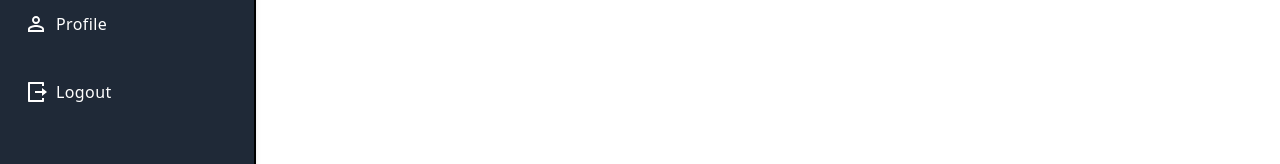
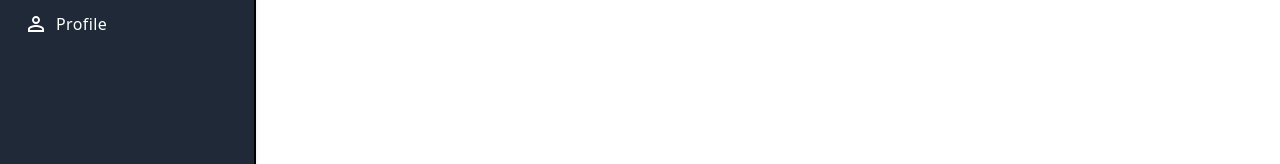
Before and after one commit to Adityajparmar37/EduConnect, a React (Vite) app in the folder frontend/: page /admin in a window 1280 px wide. Shown: the part 459-623 px from the top of the page. Built offline with nearby package versions, Linux system fonts and the light colour scheme; sample sign-in values are in the browser's storage.

Commit message:
sideNav ma link apei didhi

```diff
--- a/frontend/src/Components/SideNav/SideNav.jsx
+++ b/frontend/src/Components/SideNav/SideNav.jsx
@@ -3,7 +3,6 @@ import { PiStudentFill } from "react-icons/pi";
 import { LuBookCopy } from "react-icons/lu";
 import { LuHome } from "react-icons/lu";
 import { MdPersonOutline } from "react-icons/md";
-import { RiLogoutBoxRLine } from "react-icons/ri";
 import { Link } from "react-router-dom";
 
 export default function SideNav() {
@@ -48,8 +47,8 @@ export default function SideNav() {
             </Link>
           </li>
           <li>
-            <a
-              to="#"
+            <Link
+              to="/studentDashboard"
               className="relative flex h-11 flex-row items-center border-l-8 border-transparent pr-6 text-white duration-300 hover:border-primary hover:bg-gray-50 hover:text-gray-800 focus:outline-none"
             >
               <span className="ml-4 inline-flex items-center justify-center text-2xl">
@@ -58,11 +57,11 @@ export default function SideNav() {
               <span className="text-md ml-2 truncate tracking-wide">
                 Student
               </span>
-            </a>
+            </Link>
           </li>
           <li>
             <Link
-              to="#"
+              to="/subjectDashboard"
               className="relative flex h-11 flex-row items-center border-l-8 border-transparent pr-6 text-white duration-300 hover:border-primary hover:bg-gray-50 hover:text-gray-800 focus:outline-none"
             >
               <span className="ml-4 inline-flex items-center justify-center text-2xl">
@@ -94,19 +93,6 @@ export default function SideNav() {
               </span>
             </Link>
           </li>
-          <li>
-            <Link
-              to="#"
-              className="relative flex h-11 flex-row items-center border-l-8 border-transparent pr-6 text-white duration-300 hover:border-primary hover:bg-gray-50 hover:text-gray-800 focus:outline-none"
-            >
-              <span className="ml-4 inline-flex items-center justify-center text-2xl">
-                <RiLogoutBoxRLine />
-              </span>
-              <span className="text-md ml-2 truncate tracking-wide">
-                Logout
-              </span>
-            </Link>
-          </li>
         </ul>
       </div>
     </div>
```
